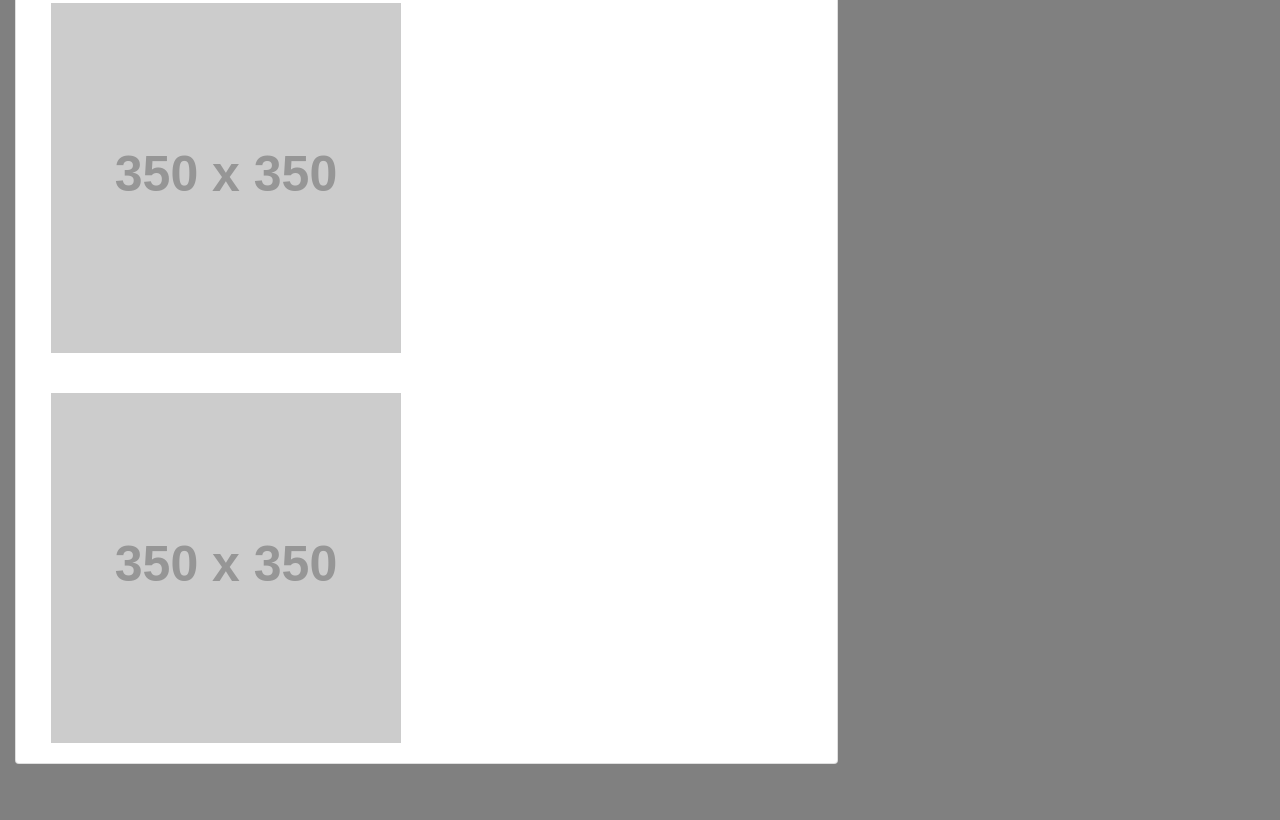
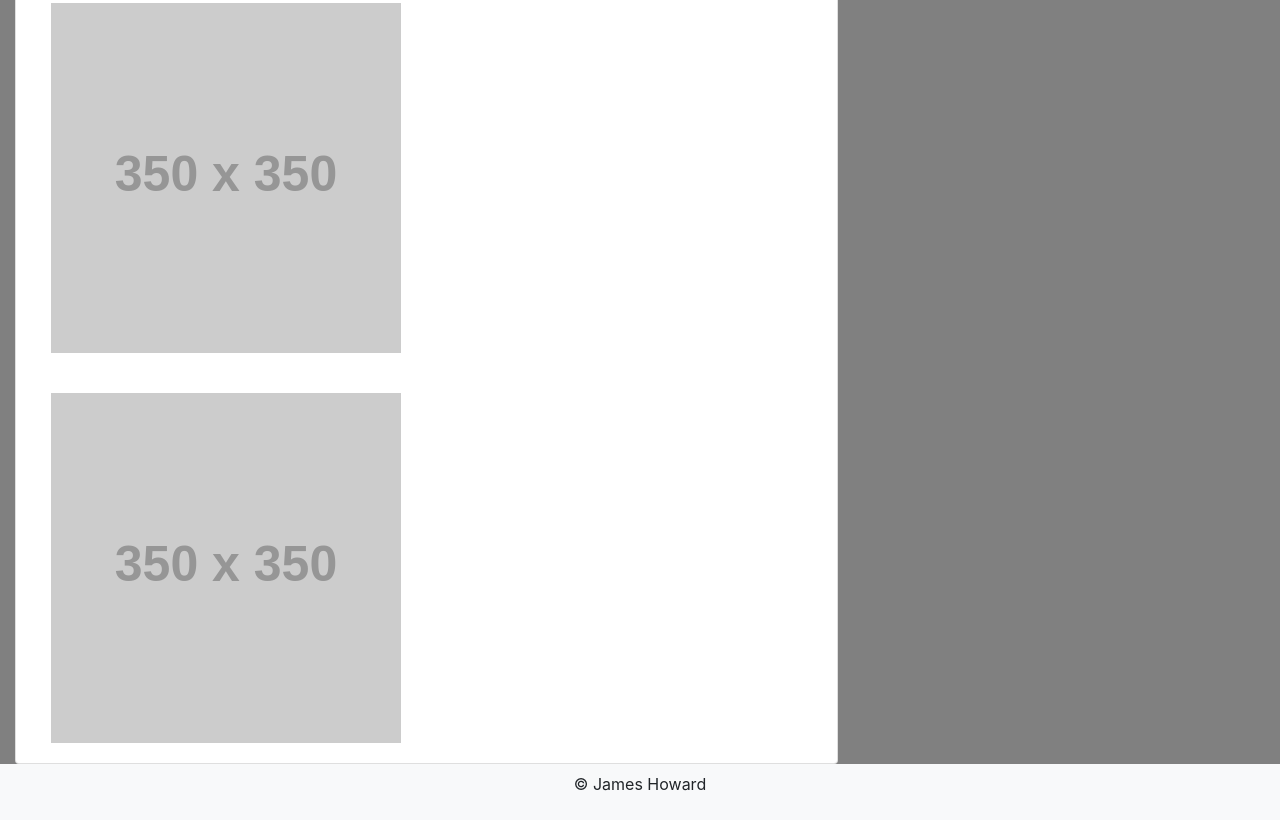
Before and after one commit to jth2698/bootstrap-portfolio, a plain HTML site: page portfolio.html in a window 1280 px wide. Shown: the part 1349-2169 px from the top of the page. Before the commit the page ends 2113 px from the top, so only its background shows below. Drawn offline with nearby package versions, Linux system fonts and the light colour scheme; placeholder pictures from the web are drawn by us.

Commit message:
add static footer

```diff
--- a/portfolio.html
+++ b/portfolio.html
@@ -66,6 +66,12 @@
             </div>
     </section>
 
+    <footer>
+        <nav class="navbar static-bottom navbar-light bg-light">
+            <p class="mx-auto">&#169 James Howard</p>
+        </nav>
+    </footer>
+
     <!-- Optional JavaScript -->
     <!-- jQuery first, then Popper.js, then Bootstrap JS -->
     <script src="https://code.jquery.com/jquery-3.5.1.slim.min.js" integrity="sha384-DfXdz2htPH0lsSSs5nCTpuj/zy4C+OGpamoFVy38MVBnE+IbbVYUew+OrCXaRkfj" crossorigin="anonymous"></script>
```
Also changed, not shown: contact.html (+6 -0 lines), index.html (+8 -1 lines).
